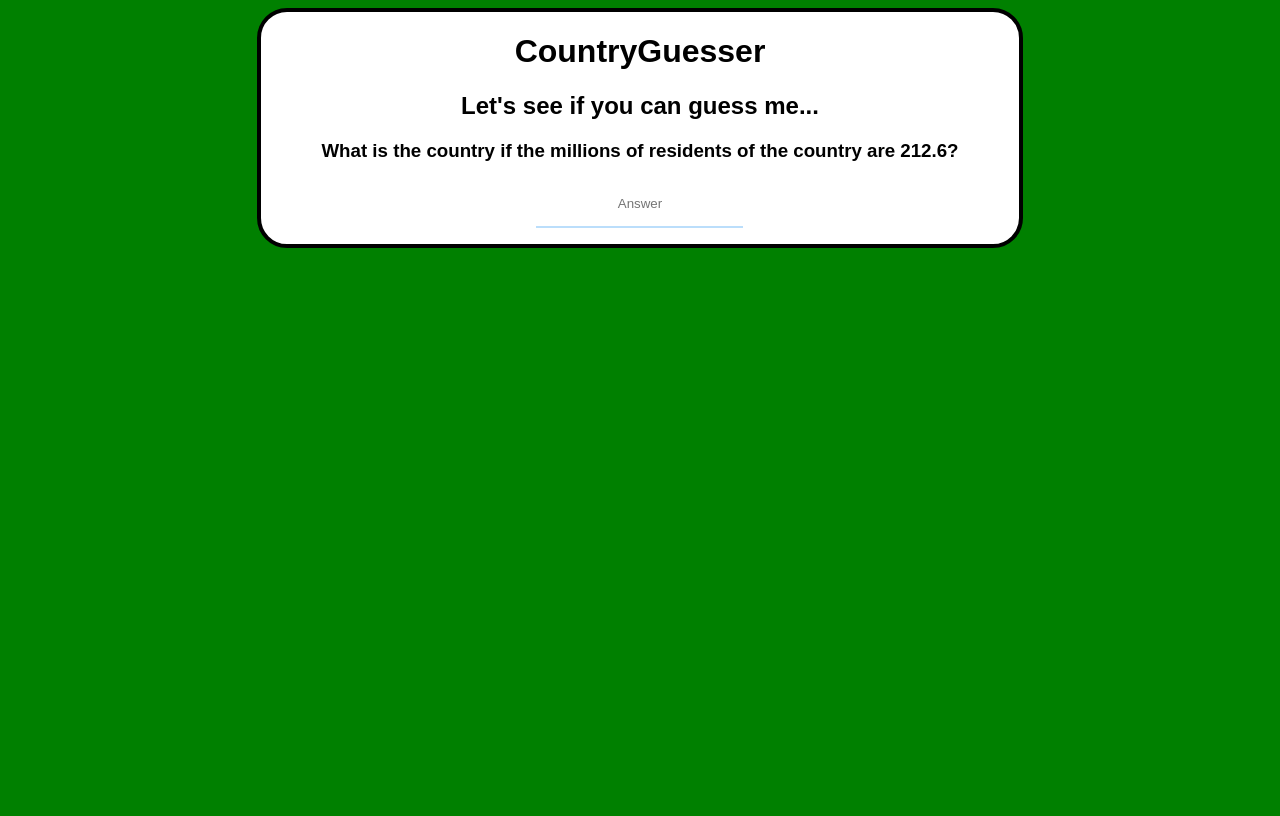
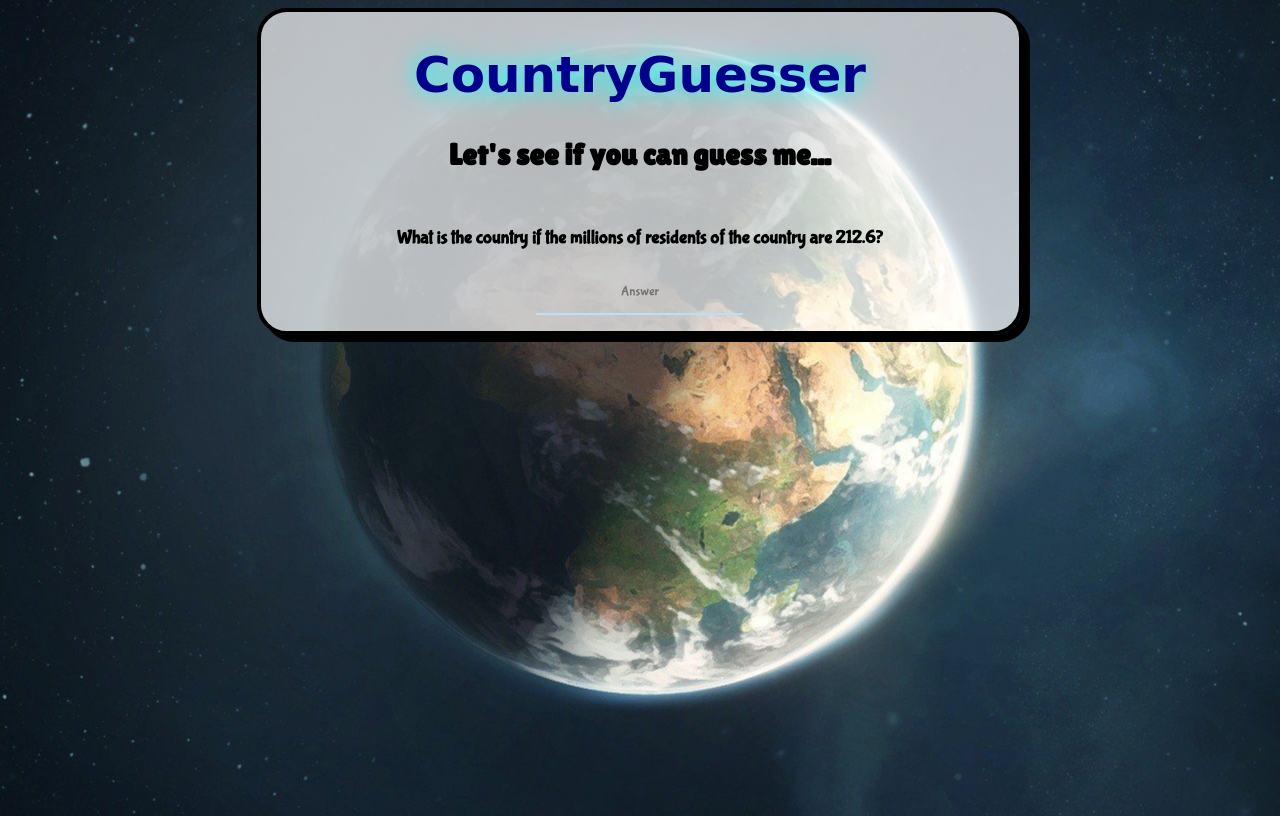
Before and after one commit to 1563480/hackupc, a plain HTML site: page index.html in a window 1280 px wide. Drawn offline with Linux system fonts and the light colour scheme; a web font is replaced by a local one.

Commit message:
UI medio hecha
jeje

```diff
--- a/css/default.css
+++ b/css/default.css
@@ -1,7 +1,9 @@
 body{
     position: relative;
     min-height: 100vh;
-    background-color: green;
+    background: url('./media/315542-drawing-Earth-space.jpg');
+    background-position: center;
+    background-attachment: fixed;
     font-family: Arial, Helvetica, sans-serif;
 }
 
@@ -13,6 +15,25 @@ body{
     text-align: center;
     border: 4px solid black;
     margin: auto;
+    background-color:rgba(255, 255, 255, 0.7);
+    box-shadow: 7px 7px black;
+}
+
+#title{
+    font-family: 'Kavoon',cursive;
+    color:darkblue;
+    text-shadow: 0 0 25px aqua;
+    font-size: 50px;
+}
+#intro{
+    font-family:'Lilita One', cursiv;
+    font-size: 30px;
+}
+
+
+.preguntas{
+    font-family: 'Bubblegum Sans', cursive;
+    padding-top: 30px;
 }
 
 .hints form input[type="text"]{
@@ -22,6 +43,10 @@ body{
     background: none;
     border: none;
     border-bottom: 2px solid #BBDEFB;
+}
+
+.hints form input[type="text"]::placeholder{
+    font-family: 'Bubblegum Sans', cursive;
 }
 
 
--- a/index.html
+++ b/index.html
@@ -5,6 +5,7 @@
     <meta name="viewport" content="width=device-width, initial-scale=1.0">
     <title>CountryGuesser</title>
     <link rel="stylesheet" href="./css/default.css">
+    <link href="https://fonts.googleapis.com/css2?family=Bubblegum+Sans&family=Kavoon&family=Lilita+One&display=swap" rel="stylesheet">
     <script src="./JSON/dades.json"></script>
 
 
@@ -13,39 +14,39 @@
 </head>
 <body>
     <div id="container">
-        <h1>CountryGuesser</h1>
-        <h2>Let's see if you can guess me...</h2>
+        <h1 id="title">CountryGuesser</h1>
+        <h2 id="intro">Let's see if you can guess me...</h2>
 
         <div id="hint0" class="hints">
-            <h3 id="pregunta0"></h3>
+            <h3 id="pregunta0" class="preguntas"></h3>
             <form>
                 <input type="text" class="answer" id="texto0" placeholder="Answer" pattern="^[A-Za-z ]+$" required/>
             </form>
         </div>
 
         <div id="hint1" class="hints">
-            <h3 id="pregunta1">Segunda Pista</h3>
+            <h3 id="pregunta1" class="preguntas"></h3>
             <form>
                 <input type="text" class="answer" id="texto1" placeholder="Answer" pattern="^[A-Za-z ]+$" required/>
             </form>
         </div>
 
         <div id="hint2" class="hints">
-            <h3 id="pregunta2">Tercera pista</h3>
+            <h3 id="pregunta2" class="preguntas"></h3>
             <form>
                 <input type="text" class="answer" id="texto2" placeholder="Answer" pattern="^[A-Za-z ]+$" required/>
             </form>
         </div>
 
         <div id="hint3" class="hints">
-            <h3 id="pregunta3">Cuarta pista</h3>
+            <h3 id="pregunta3" class="preguntas"></h3>
             <form>
                 <input type="text" class="answer" id="texto3" placeholder="Answer" pattern="^[A-Za-z ]+$" required/>
             </form>
         </div>
 
         <div id="hint4" class="hints">
-            <h3 id="pregunta4">Quinta Pista</h3>
+            <h3 id="pregunta4" class="preguntas"></h3>
             <form>
                 <input type="text" class="answer" id="texto4" placeholder="Answer" pattern="^[A-Za-z ]+$" required/>
             </form>
```
Also changed, not shown: css/media/315542-drawing-Earth-space.jpg (added).
